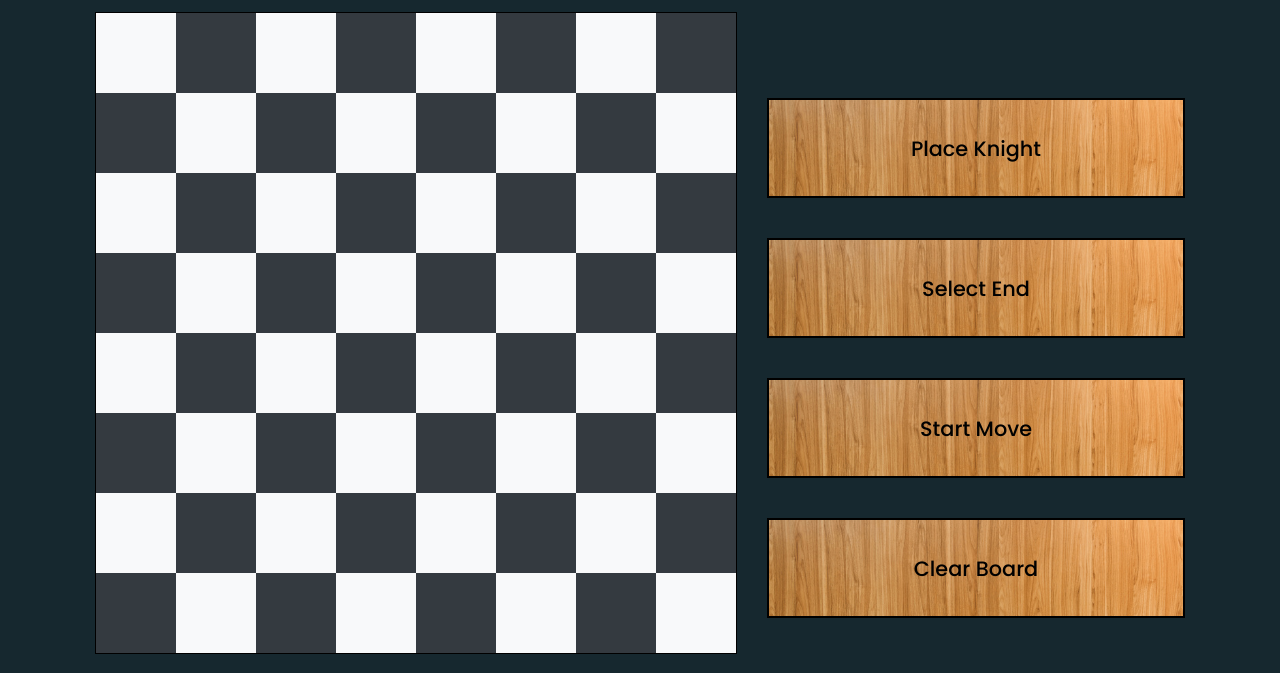
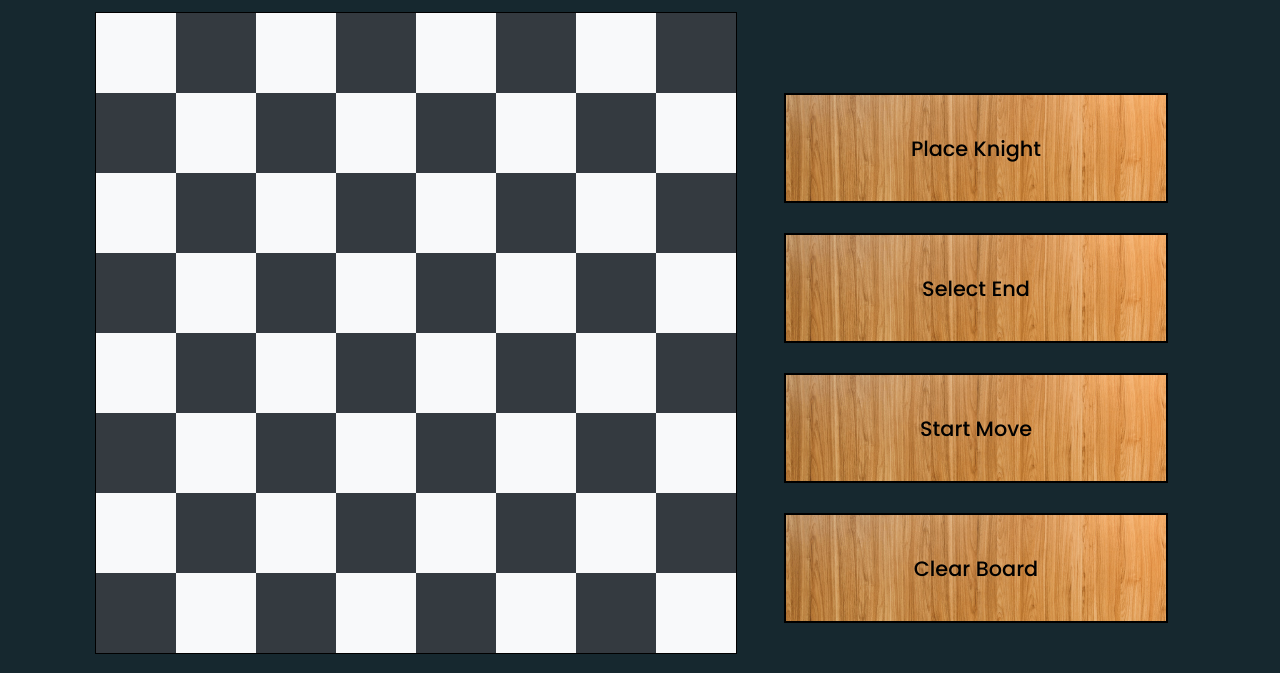
Before and after one commit to Orbter/Knights-Travails, a website built with webpack: page src/template.html in a window 1280 px wide. Shown: the part 127-800 px from the top of the page. Built offline with nearby package versions, Linux system fonts and the light colour scheme.

Commit message:
finished the project

```diff
--- a/src/styles/main.scss
+++ b/src/styles/main.scss
@@ -117,12 +117,16 @@ body {
     max-height: 80vh;
   }
   .button-container {
+    display: flex;
+    flex-direction: column;
     width: 35vw;
     height: 70vh;
   }
+
   .main-buttons {
-    flex: 1 0 15%;
-    max-width: 100000px;
-    min-width: 250px;
+    flex: 1 0 auto; /* Grow to fill available space, no specific basis */
+    min-width: 30vw; /* Minimum width */
+    width: 100%; /* Take full width of the container */
+    max-height: 250px; /* Example if you want to limit the height */
   }
 }
--- a/src/template.html
+++ b/src/template.html
@@ -4,7 +4,7 @@
     <meta charset="UTF-8" />
     <meta name="viewport" content="width=device-width, initial-scale=1.0" />
 
-    <title>Document</title>
+    <title>Knights Travails</title>
   </head>
   <body>
     <header>
--- a/webpack.config.js
+++ b/webpack.config.js
@@ -37,6 +37,7 @@ module.exports = {
       title: 'Webpack App',
       filename: 'index.html',
       template: 'src/template.html',
+      favicon: 'src/photos/cheesIcon.png',
     }),
   ],
 };
```
Also changed, not shown: dist/cheesIcon.png (added), dist/index.html, dist/main.js, src/photos/cheesIcon.png (added).
